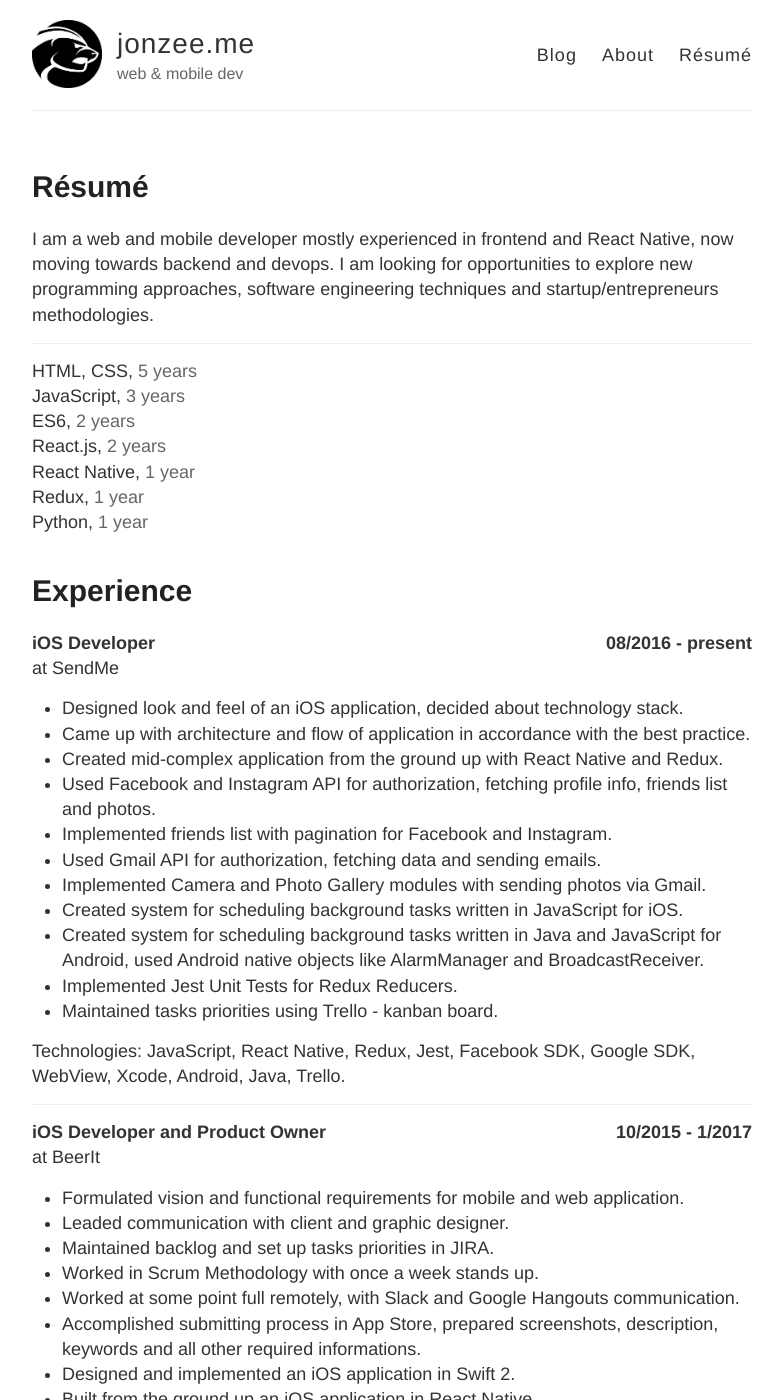
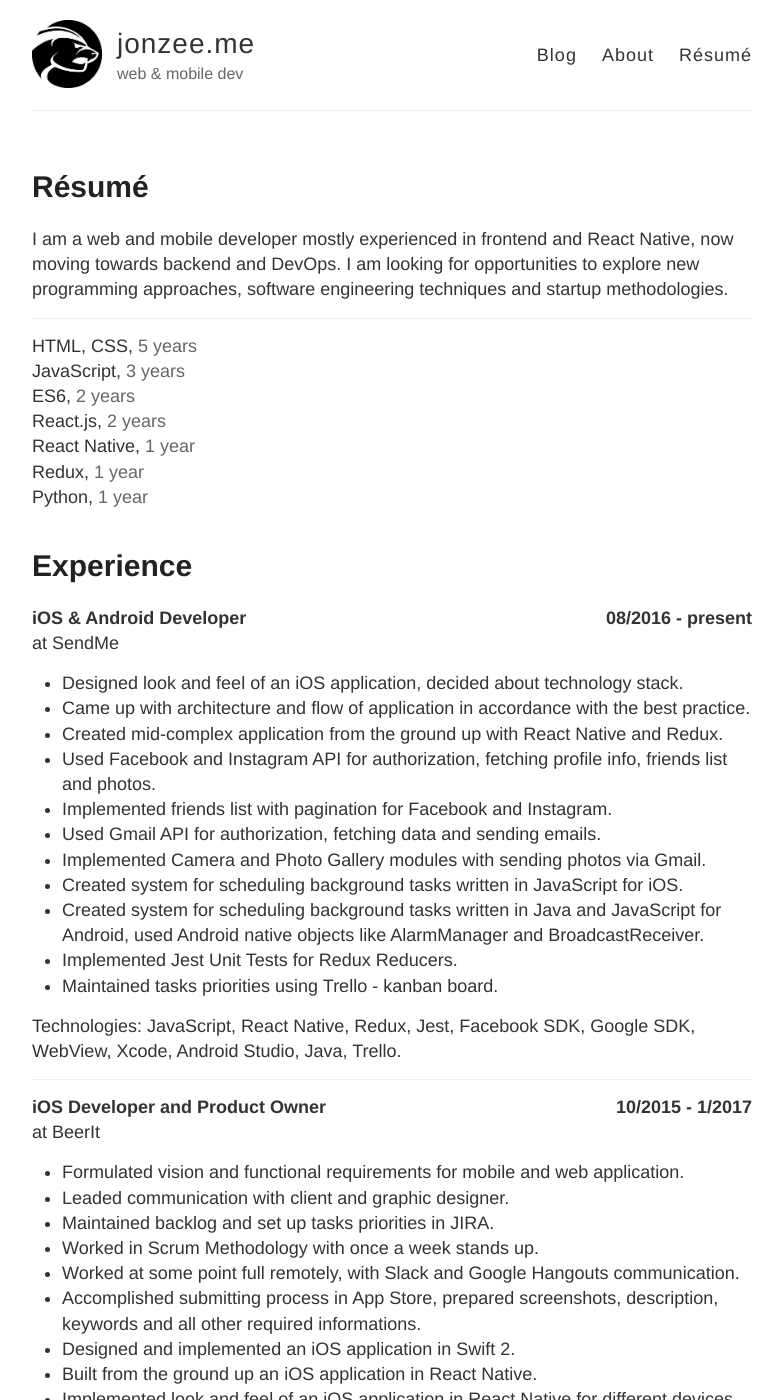
Before and after one commit to janhorubala/janhorubala.github.io, a Jekyll site: the page built from resume.md, in a window 1280 px wide and 1400 px high. Shown: the whole window, without its empty margins (248-1031 px from the left). Built offline with Jekyll 4.4.1, drawn with Linux system fonts in a browser that asks for light colours; some of the changed text lies outside the part shown.

Commit message:
Update resume, fixed some mistakes

```diff
--- a/resume.md
+++ b/resume.md
@@ -4,7 +4,7 @@ title: Résumé
 permalink: /resume/
 ---
 
-I am a web and mobile developer mostly experienced in frontend and React Native, now moving towards backend and devops. I am looking for opportunities to explore new programming approaches, software engineering techniques and startup/entrepreneurs methodologies.
+I am a web and mobile developer mostly experienced in frontend and React Native, now moving towards backend and DevOps. I am looking for opportunities to explore new programming approaches, software engineering techniques and startup methodologies.
 
 <hr>
 
@@ -19,7 +19,7 @@ Python, 		<span class="grey">1 year</span>
 # Experience
 
 <span class="res-role">
-iOS Developer
+iOS & Android Developer
 </span>
 <span class="res-date">
 08/2016 - present
@@ -40,7 +40,7 @@ SendMe
 - Implemented Jest Unit Tests for Redux Reducers.
 - Maintained tasks priorities using Trello - kanban board.
 
-Technologies: JavaScript, React Native, Redux, Jest, Facebook SDK, Google SDK, WebView, Xcode, Android, Java, Trello.
+Technologies: JavaScript, React Native, Redux, Jest, Facebook SDK, Google SDK, WebView, Xcode, Android Studio, Java, Trello.
 
 <hr>
 <span class="res-role">
@@ -80,7 +80,7 @@ DaftCode
 </a>
 
 - Created token-based authentication on frontend and backend.
-- Implemented, within a Pair Programming, user accounts in Django covered with tests.
+- Implemented, within a Pair Programming, user accounts covered with tests in Django.
 - Created form with validation and system for resetting password.
 - Implemented complex user dashboard for analytics with chart, datepicker and selectors for visualization the data.
 - Improved Grunt configuration for faster recompiling, running server, etc.
```
Also changed, not shown: _posts/2016-11-01-codility-python-solutions.md (renamed from _posts/2016-11-01-codility-python.md, +1 -1 lines).
